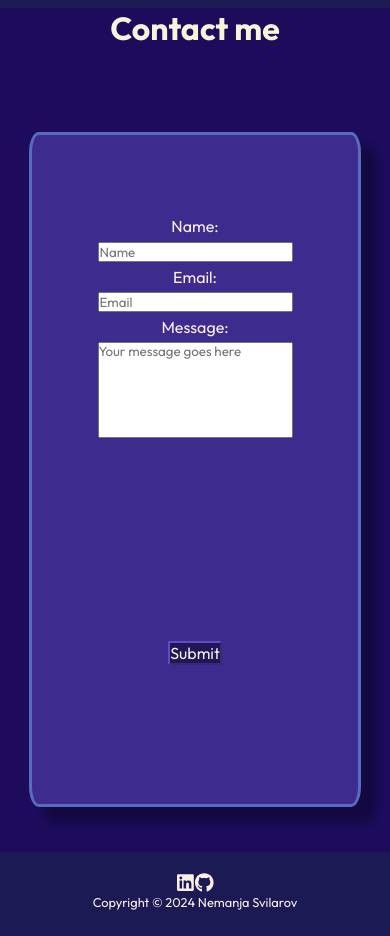
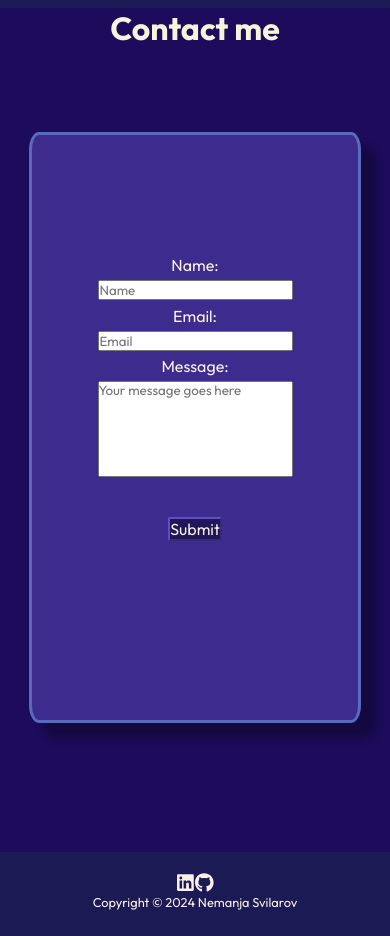
Before and after one commit to nemanjasvilarov/portfolio-project, a React (Vite) app: page / in a window 390 px wide. Shown: the part 3800-4736 px from the top of the page. Built offline with nearby package versions, Linux system fonts and the light colour scheme.

Commit message:
Fixed Contact Form Media Query

```diff
--- a/src/components/Contact.css
+++ b/src/components/Contact.css
@@ -127,7 +127,10 @@
   .portfolio-contact-form {
     width: 85%;
     padding-bottom: 15%;
-    height: 80%;
+    display: flex;
+    flex-direction: column;
+    align-items: center;
+    justify-content: center;
   }
   .portfolio-contact-form-content {
     grid-template-columns: max-content;
@@ -148,10 +151,12 @@
     font-size: 1.8rem;
   }
   .portfolio-contact-form {
-    width: 95%;
+    width: 85%;
     padding-bottom: 15%;
-    height: 85%;
-    top: 5%;
+    display: flex;
+    flex-direction: column;
+    align-items: center;
+    justify-content: center;
   }
   .portfolio-contact-form-content {
     grid-template-columns: max-content;
```
